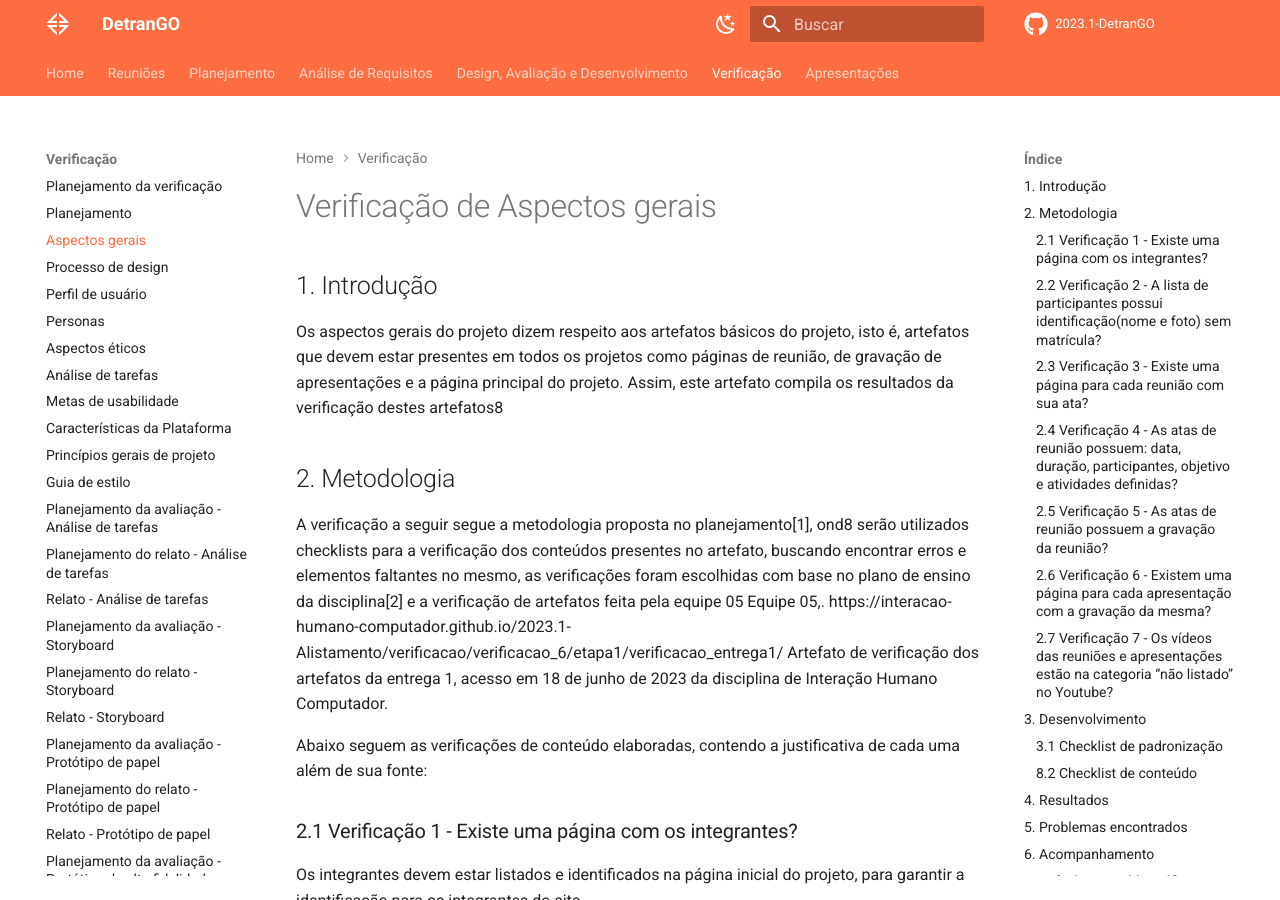
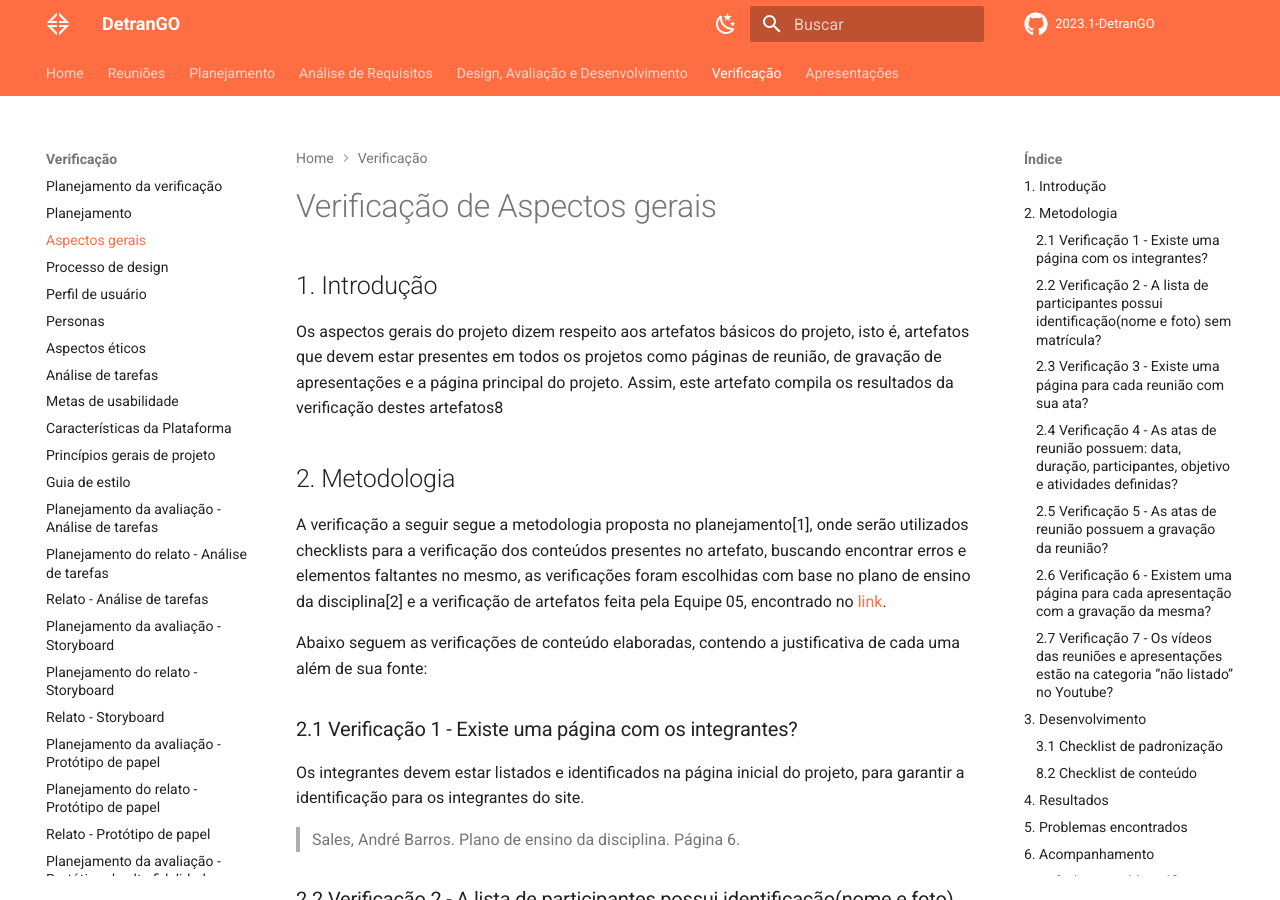
Before and after one commit to Interacao-Humano-Computador/2023.1-DetranGO, an MkDocs documentation site: the page built from docs/verificacao/aspectos_gerais.md, in a window 1280 px wide and 900 px high. Built offline with MkDocs 1.6.1 and Material for MkDocs 9.7.7, drawn with Linux system fonts in a browser that asks for light colours; comment, search, counter and statistics services are not loaded; some of the changed text lies outside the part shown.

Commit message:
Update: correção de link

```diff
--- a/docs/verificacao/aspectos_gerais.md
+++ b/docs/verificacao/aspectos_gerais.md
@@ -6,7 +6,7 @@ Os aspectos gerais do projeto dizem respeito aos artefatos básicos do projeto,
 
 ## 2. Metodologia
 
-A verificação a seguir segue a metodologia proposta no planejamento[1], ond8 serão utilizados checklists para a verificação dos conteúdos presentes no artefato, buscando encontrar erros e elementos faltantes no mesmo, as verificações foram escolhidas com base no plano de ensino da disciplina[2] e a verificação de artefatos feita pela equipe 05 Equipe 05,. https://interacao-humano-computador.github.io/2023.1-Alistamento/verificacao/verificacao_6/etapa1/verificacao_entrega1/ Artefato de verificação dos artefatos da entrega 1, acesso em 18 de junho de 2023 da disciplina de Interação Humano Computador.
+A verificação a seguir segue a metodologia proposta no planejamento[1], onde serão utilizados checklists para a verificação dos conteúdos presentes no artefato, buscando encontrar erros e elementos faltantes no mesmo, as verificações foram escolhidas com base no plano de ensino da disciplina[2] e a verificação de artefatos feita pela Equipe 05, encontrado no [link](https://interacao-humano-computador.github.io/2023.1-Alistamento/verificacao/verificacao_6/etapa1/verificacao_entrega1/).
 
 Abaixo seguem as verificações de conteúdo elaboradas, contendo a justificativa de cada uma além de sua fonte:
 
@@ -120,9 +120,9 @@ As correções citadas anteriormente já foram efetuadas e o os documentos se en
 
 > [1] Artefato de planejamento da verificação, acesso em 18 de junho de 2023. Para mais informações acesse: [link](../verificacao/planejamentoVerificacao.md)
 
-> [2] SALES, André Barros. Plano de ensino da disciplina. Disponível em: https://aprender3.unb.br/pluginfile.php/2523005/mod_resource/content/27/Plano_de_Ensino%20RE%20202301%20Turma%202.pdf. Acesso em: 18 de junho de 2023;
+> [2] SALES, André Barros. Plano de ensino da disciplina. Disponível em: [link](https://aprender3.unb.br/pluginfile.php/2523005/mod_resource/content/27/Plano_de_Ensino%20RE%20202301%20Turma%202.pdf). Acesso em: 18 de junho de 2023;
 
-> [3] Equipe 05, Artefato de verificação dos artefatos da entrega 1, acesso em 18 de junho de 2023. [https://interacao-humano-computador.github.io/2023.1-Alistamento/verificacao/verificacao_6/etapa1/verificacao_entrega1/]
+> [3] Equipe 05, Artefato de verificação dos artefatos da entrega 1, acesso em 18 de junho de 2023. Disponível em: [link](https://interacao-humano-computador.github.io/2023.1-Alistamento/verificacao/verificacao_6/etapa1/verificacao_entrega1/)
 
 ## 8. Histórico de versão
 
```
